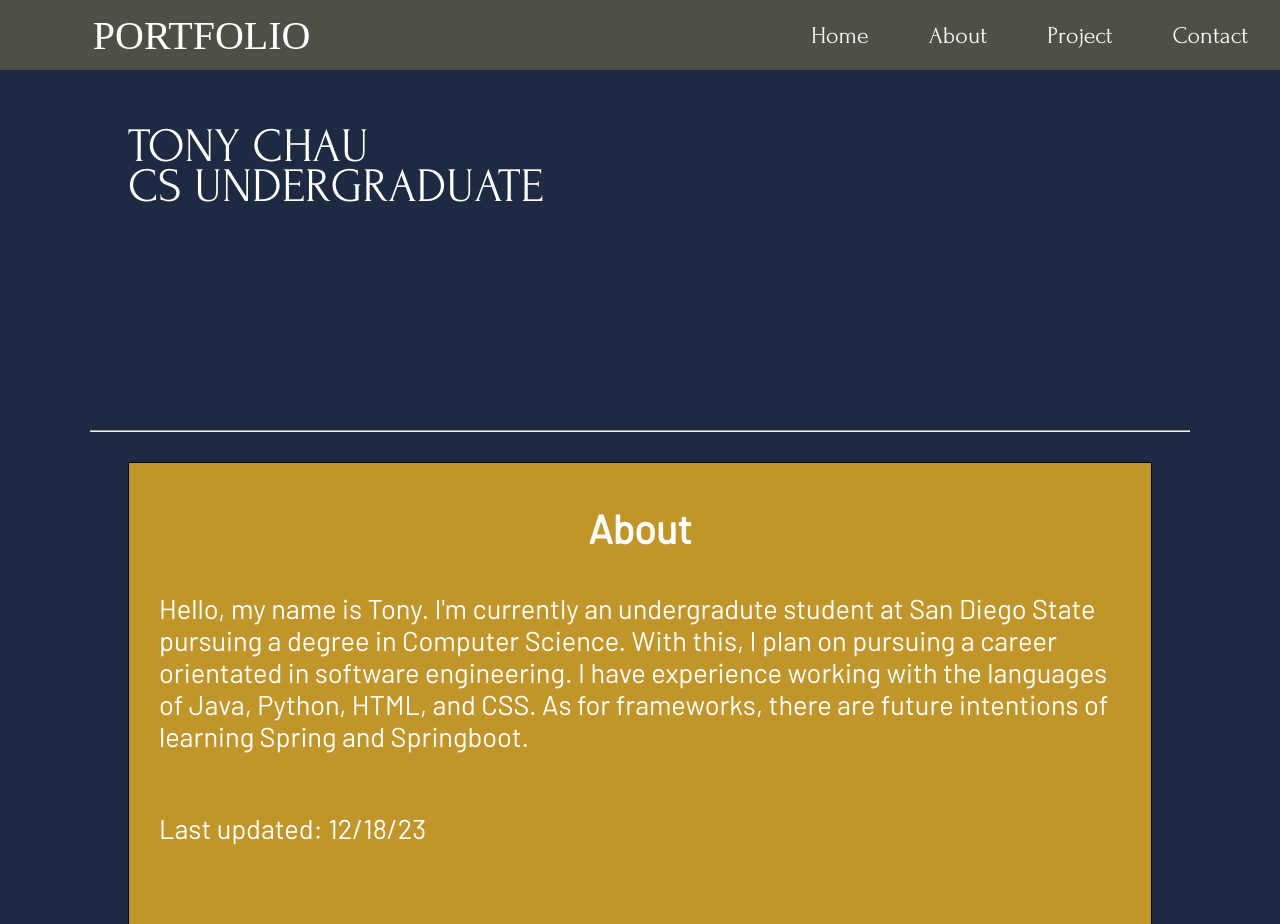
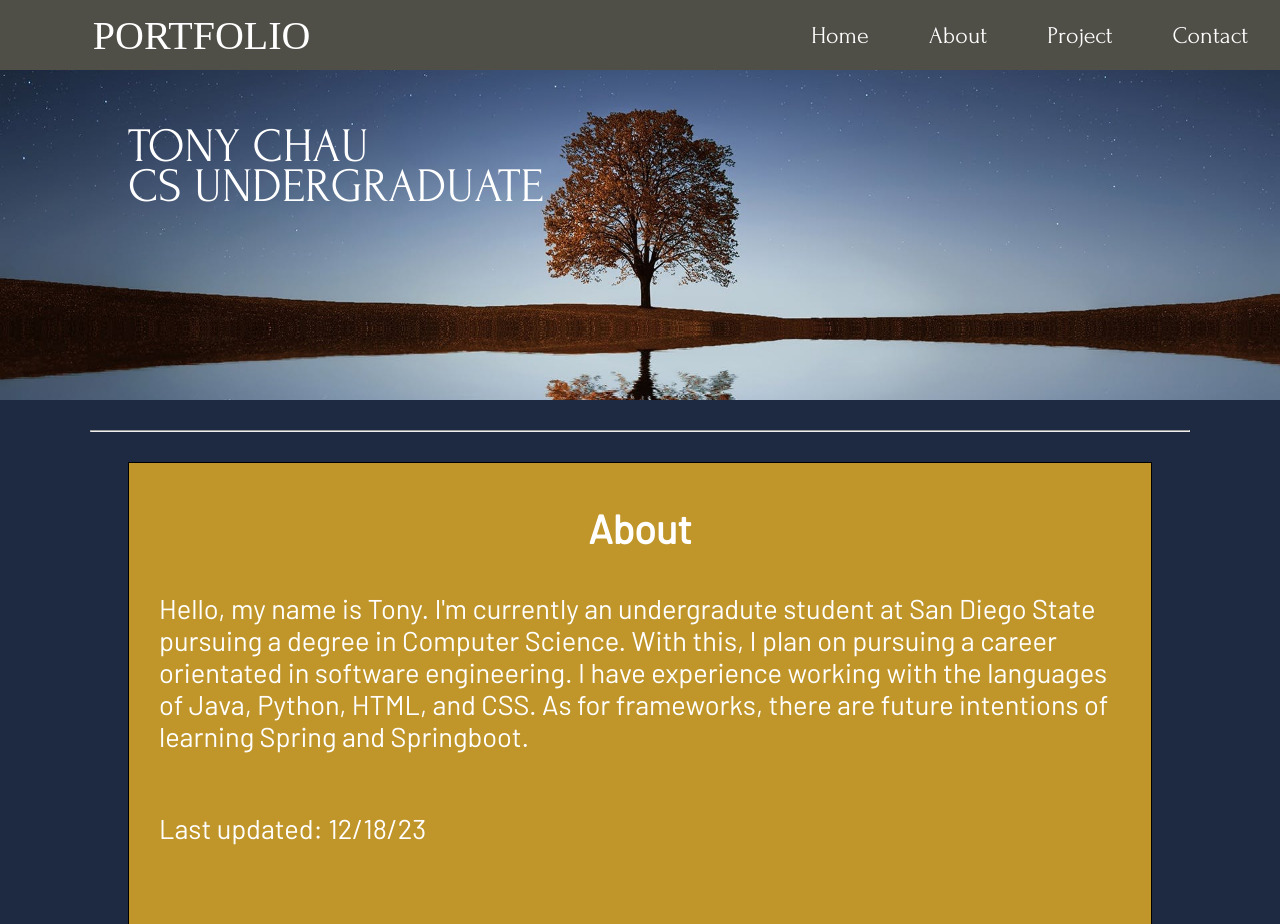
Before and after one commit to tonychau117/Website, a plain HTML site: page index.html in a window 1280 px wide. Shown: the top 924 px of the page. Drawn offline with Linux system fonts and the light colour scheme; files whose address does not match are found by name; a web font is replaced by a local one.

Commit message:
Update dummy.css
got rid of unnecessary css and fixed background img

```diff
--- a/dummy.css
+++ b/dummy.css
@@ -21,16 +21,6 @@ html{
 }
 
 body{
-    /*
-    background-image: url('/Images Folder/space1.jpeg');
-    background-repeat: no-repeat;
-    background-position: center;
-    background-attachment: scroll;
-    background-size: cover;
-
-
-    background-color: rgb(38, 41, 52);
-    */
     background-color: rgb(30, 42, 66);
 }
 
@@ -91,10 +81,6 @@ a{
     color:rgb(255, 255, 255);
 
     font-size: 1.7em;
-    /*
-    margin-left: 30px;
-    margin-right: 0%;
-    */
     filter:none;
     font-family: Barlow;
 }
@@ -129,7 +115,7 @@ a{
 
 #homeSection{
 
-    background-image: url('/Images Folder/lake tree.jpg');
+    background-image: url('lake tree.jpg');
     background-repeat: no-repeat;
     background-position: center;
     background-attachment: scroll;
```
